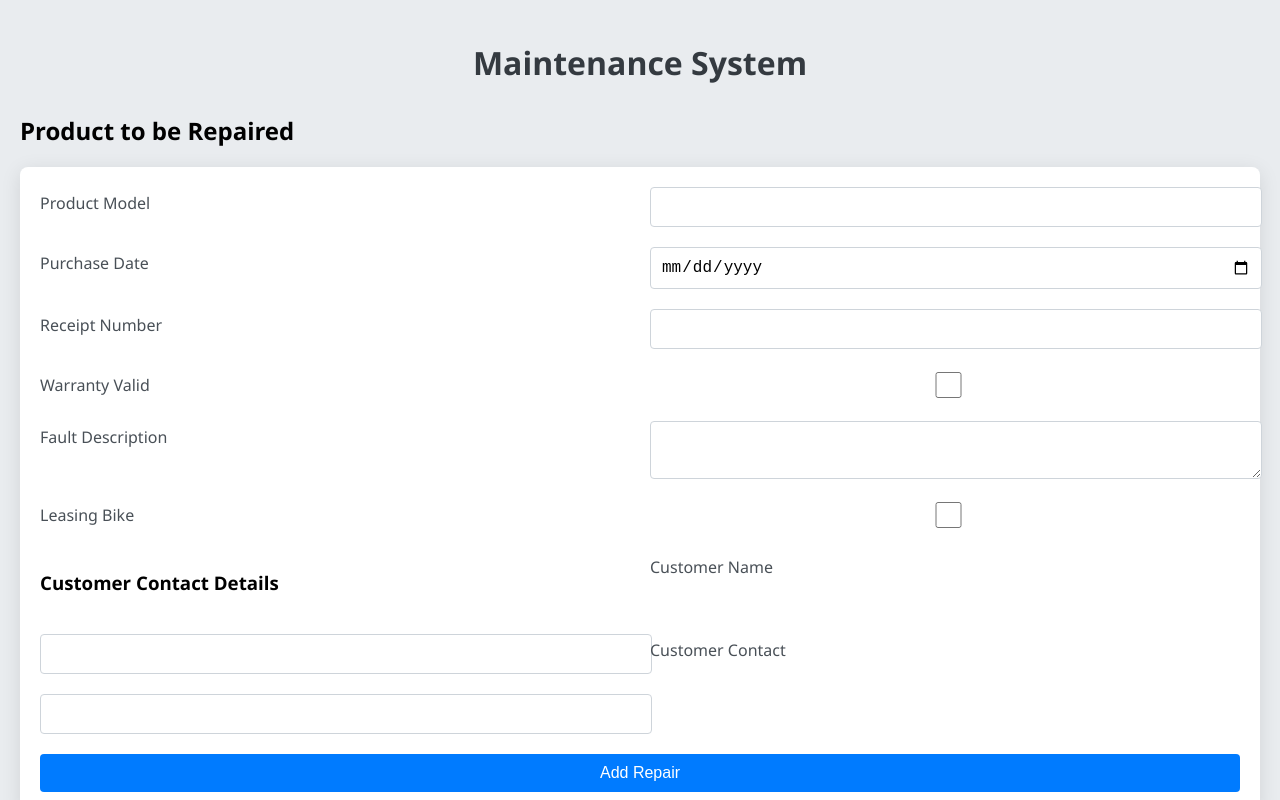
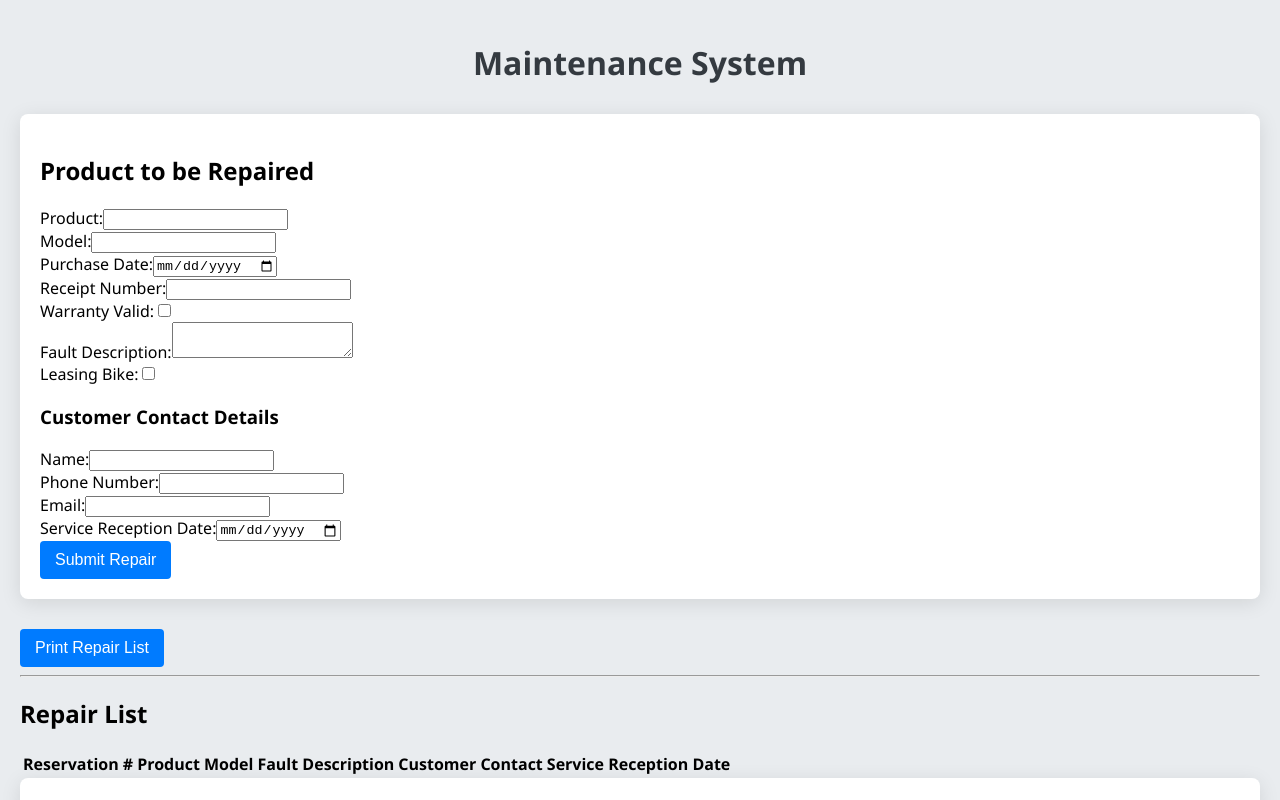
Before and after one commit to AIMlearningProject/maintenance-system-, a React (Create React App) app in the folder frontend/: page / in a window 1280 px wide. Shown: the top 800 px of the page. Built offline with nearby package versions, Linux system fonts and the light colour scheme.

Commit message:
Updated form layout to align labels and inputs for better print fit

```diff
--- a/frontend/src/components/RepairForm.js
+++ b/frontend/src/components/RepairForm.js
@@ -1,115 +1,97 @@
 import React, { useState } from 'react';
 
 function RepairForm({ addRepair }) {
-    const [formData, setFormData] = useState({
-        productModel: '',
-        purchaseDate: '',
-        receiptNumber: '',
-        warrantyValid: false,
-        faultDescription: '',
-        leasingBike: false,
-        customerName: '',
-        customerContact: '',
-    });
-
-    const handleChange = (e) => {
-        const { name, value, type, checked } = e.target;
-        setFormData((prevData) => ({
-            ...prevData,
-            [name]: type === 'checkbox' ? checked : value,
-        }));
-    };
+    const [product, setProduct] = useState('');
+    const [model, setModel] = useState('');
+    const [purchaseDate, setPurchaseDate] = useState('');
+    const [receiptNumber, setReceiptNumber] = useState('');
+    const [warrantyValid, setWarrantyValid] = useState(false);
+    const [faultDescription, setFaultDescription] = useState('');
+    const [leasingBike, setLeasingBike] = useState(false);
+    const [name, setName] = useState('');
+    const [phone, setPhone] = useState('');
+    const [email, setEmail] = useState('');
+    const [serviceDate, setServiceDate] = useState('');
 
     const handleSubmit = (e) => {
         e.preventDefault();
-        addRepair(formData);
-        setFormData({
-            productModel: '',
-            purchaseDate: '',
-            receiptNumber: '',
-            warrantyValid: false,
-            faultDescription: '',
-            leasingBike: false,
-            customerName: '',
-            customerContact: '',
-        });
+
+        if (!product || !model || !faultDescription || !name || !phone || !email || !serviceDate) {
+            alert("Please fill in all required fields.");
+            return;
+        }
+
+        const repairData = {
+            product,
+            model,
+            purchaseDate,
+            receiptNumber,
+            warrantyValid,
+            faultDescription,
+            leasingBike,
+            customer: {
+                name,
+                phone,
+                email,
+            },
+            serviceDate,
+        };
+
+        addRepair(repairData);
+        // Clear form fields
+        setProduct('');
+        setModel('');
+        setPurchaseDate('');
+        setReceiptNumber('');
+        setWarrantyValid(false);
+        setFaultDescription('');
+        setLeasingBike(false);
+        setName('');
+        setPhone('');
+        setEmail('');
+        setServiceDate('');
     };
 
     return (
-        <div className="repair-form-container">
+        <form onSubmit={handleSubmit}>
             <h2>Product to be Repaired</h2>
-            <form onSubmit={handleSubmit} className="repair-form-grid">
-                <label>Product Model</label>
-                <input
-                    type="text"
-                    name="productModel"
-                    value={formData.productModel}
-                    onChange={handleChange}
-                    required
-                />
-
-                <label>Purchase Date</label>
-                <input
-                    type="date"
-                    name="purchaseDate"
-                    value={formData.purchaseDate}
-                    onChange={handleChange}
-                />
-
-                <label>Receipt Number</label>
-                <input
-                    type="text"
-                    name="receiptNumber"
-                    value={formData.receiptNumber}
-                    onChange={handleChange}
-                />
-
-                <label>Warranty Valid</label>
-                <input
-                    type="checkbox"
-                    name="warrantyValid"
-                    checked={formData.warrantyValid}
-                    onChange={handleChange}
-                />
-
-                <label>Fault Description</label>
-                <textarea
-                    name="faultDescription"
-                    value={formData.faultDescription}
-                    onChange={handleChange}
-                />
-
-                <label>Leasing Bike</label>
-                <input
-                    type="checkbox"
-                    name="leasingBike"
-                    checked={formData.leasingBike}
-                    onChange={handleChange}
-                />
-
-                <h3>Customer Contact Details</h3>
-
-                <label>Customer Name</label>
-                <input
-                    type="text"
-                    name="customerName"
-                    value={formData.customerName}
-                    onChange={handleChange}
-                    required
-                />
-
-                <label>Customer Contact</label>
-                <input
-                    type="tel"
-                    name="customerContact"
-                    value={formData.customerContact}
-                    onChange={handleChange}
-                    required
-                />
-
-                <button type="submit">Add Repair</button>
-            </form>
-        </div>
+            {/* Form fields for product details */}
+            <label>Product:</label>
+            <input type="text" value={product} onChange={(e) => setProduct(e.target.value)} required />
+            <br />
+            <label>Model:</label>
+            <input type="text" value={model} onChange={(e) => setModel(e.target.value)} required />
+            <br />
+            <label>Purchase Date:</label>
+            <input type="date" value={purchaseDate} onChange={(e) => setPurchaseDate(e.target.value)} />
+            <br />
+            <label>Receipt Number:</label>
+            <input type="text" value={receiptNumber} onChange={(e) => setReceiptNumber(e.target.value)} />
+            <br />
+            <label>Warranty Valid:</label>
+            <input type="checkbox" checked={warrantyValid} onChange={(e) => setWarrantyValid(e.target.checked)} />
+            <br />
+            <label>Fault Description:</label>
+            <textarea value={faultDescription} onChange={(e) => setFaultDescription(e.target.value)} required />
+            <br />
+            <label>Leasing Bike:</label>
+            <input type="checkbox" checked={leasingBike} onChange={(e) => setLeasingBike(e.target.checked)} />
+            <br />
+            <h3>Customer Contact Details</h3>
+            <label>Name:</label>
+            <input type="text" value={name} onChange={(e) => setName(e.target.value)} required />
+            <br />
+            <label>Phone Number:</label>
+            <input type="tel" value={phone} onChange={(e) => setPhone(e.target.value)} required />
+            <br />
+            <label>Email:</label>
+            <input type="email" value={email} onChange={(e) => setEmail(e.target.value)} required />
+            <br />
+            <label>Service Reception Date:</label>
+            <input type="date" value={serviceDate} onChange={(e) => setServiceDate(e.target.value)} required />
+            <br />
+            <button type="submit">Submit Repair</button>
+        </form>
     );
 }
 
```
